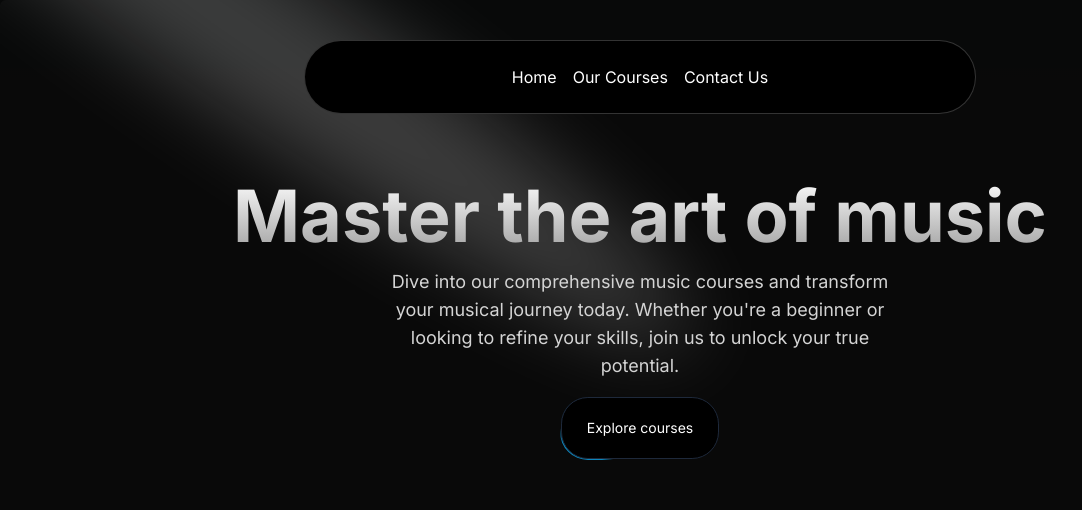
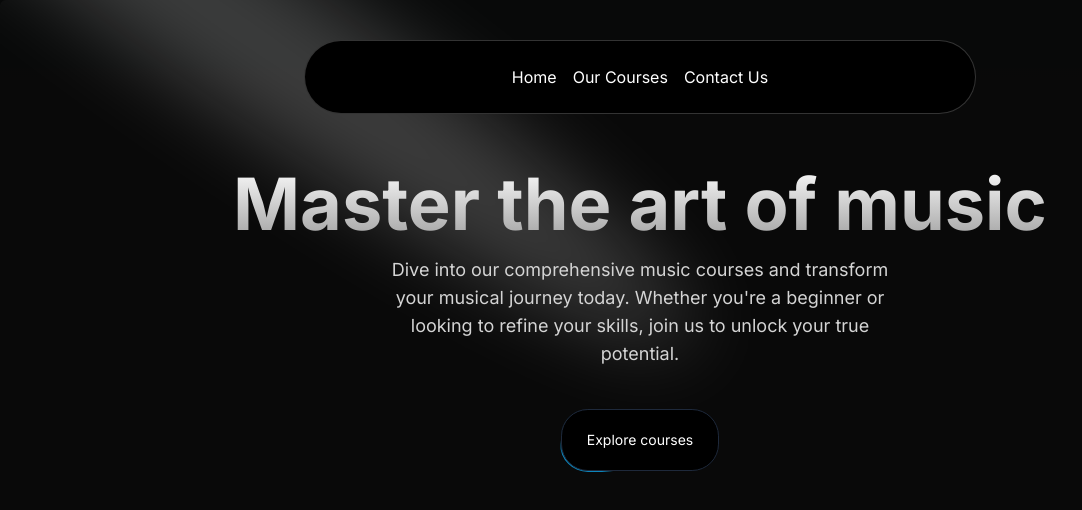
Before and after one commit to Ronak501/Music-Academy, a Next.js app: page / in a window 1280 px wide. Shown: the top 510 px of the page, without its empty margins (0-1082 px from the left). Built offline with nearby package versions, Linux system fonts and the light colour scheme.

Commit message:
solve some and fix tailwind

```diff
--- a/src/components/HeroSection.tsx
+++ b/src/components/HeroSection.tsx
@@ -18,6 +18,7 @@ function HeroSection() {
           journey today. Whether you're a beginner or looking to refine your
           skills, join us to unlock your true potential.
         </p>
+        <br/>
         <div className="mt-4">
           <Link href={"/courses"}>
             <Button
--- a/src/components/Navbar.tsx
+++ b/src/components/Navbar.tsx
@@ -1,7 +1,7 @@
 "use client";
 import React, { useState } from "react";
 import { HoveredLink, Menu, MenuItem, ProductItem } from "./ui/navbar-menu";
-import { cn } from "@/utils/cn";
+import { cn } from "@/lib/utils";
 import Link from "next/link";
 
 function Navbar({ className }: { className?: string }) {
--- a/src/components/ui/Spotlight.tsx
+++ b/src/components/ui/Spotlight.tsx
@@ -1,5 +1,5 @@
 import React from "react";
-import { cn } from "@/utils/cn";
+import { cn } from "@/lib/utils";
 
 type SpotlightProps = {
   className?: string;
--- a/src/components/ui/moving-border.tsx
+++ b/src/components/ui/moving-border.tsx
@@ -8,7 +8,7 @@ import {
   useTransform,
 } from "framer-motion";
 import { useRef } from "react";
-import { cn } from "@/utils/cn";
+import { cn } from "@/lib/utils";
 
 export function Button({
   borderRadius = "1.75rem",
--- a/tailwind.config.ts
+++ b/tailwind.config.ts
@@ -1,6 +1,6 @@
 import type { Config } from "tailwindcss";
 
-const svgToDataUri = require("mini-svg-data-uri");
+const defaultTheme = require("tailwindcss/defaultTheme");
 const colors = require("tailwindcss/colors");
 const {
   default: flattenColorPalette,
@@ -8,9 +8,9 @@ const {
 
 // Plugin to add each Tailwind color as a global CSS variable
 function addVariablesForColors({ addBase, theme }: any) {
-  const allColors = flattenColorPalette(theme("colors"));
-  const newVars = Object.fromEntries(
-    Object.entries(allColors).map(([key, value]) => [`--${key}`, value])
+  let allColors = flattenColorPalette(theme("colors"));
+  let newVars = Object.fromEntries(
+    Object.entries(allColors).map(([key, val]) => [`--${key}`, val])
   );
 
   addBase({
```
Also changed, not shown: src/lib/utils.ts (renamed from src/utils/cn.ts).
